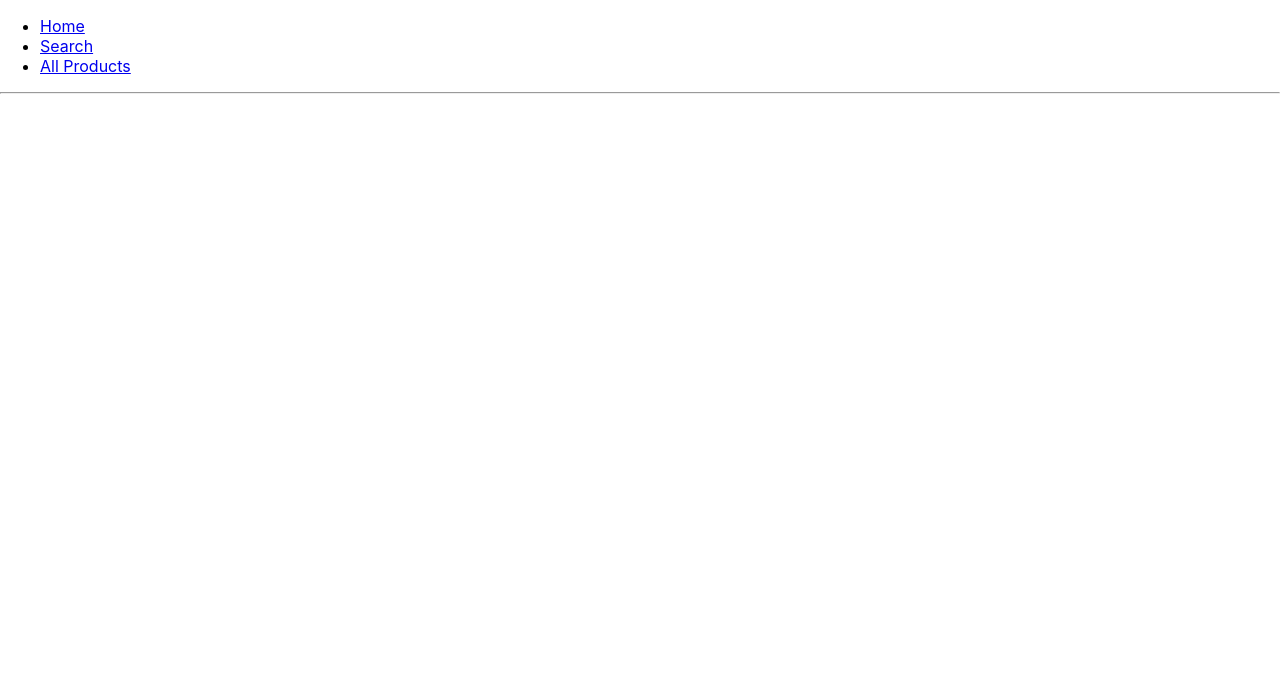
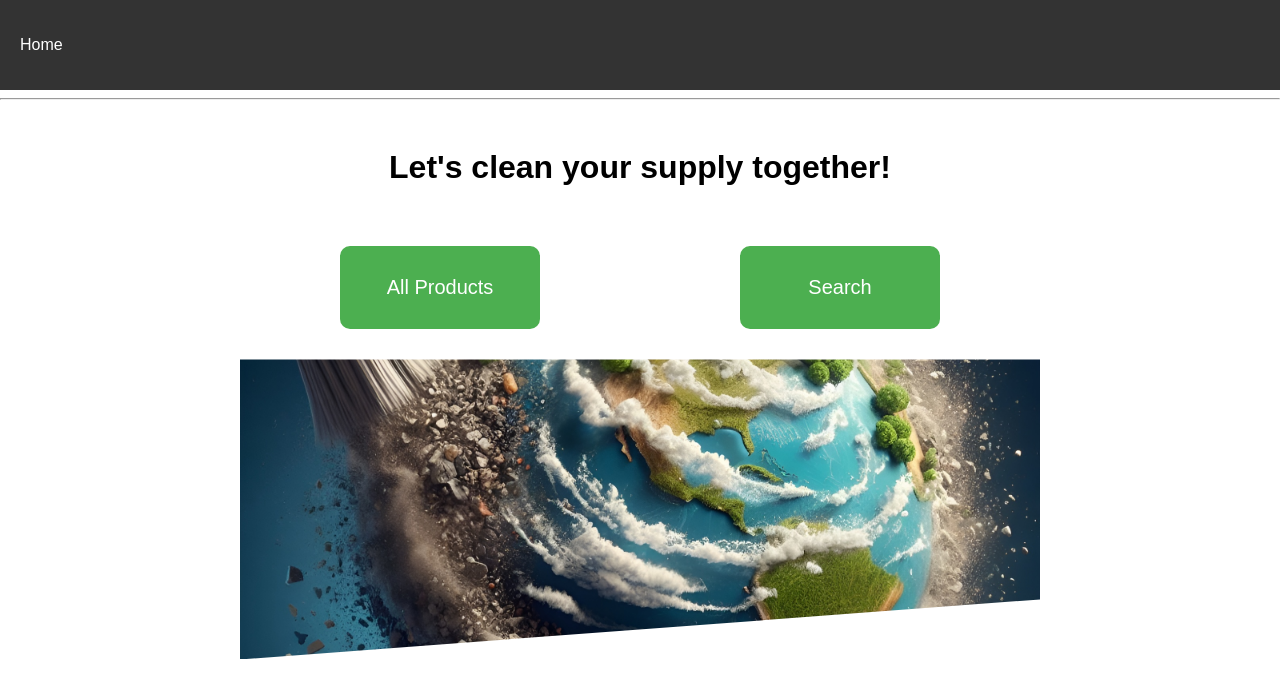
Before and after one commit to MBeshkov/procurement, a React (Create React App) app in the folder procurement-comparison/: page / in a window 1280 px wide. Shown: the top 698 px of the page. Built offline with nearby package versions, Linux system fonts and the light colour scheme.

Commit message:
modified:   procurement-comparison/src/App.js 	modified:   procurement-comparison/src/ProductDetails.js 	new file:   procurement-comparison/src/backg_lgo.jpg 	new file:   procurement-comparison/src/styles.css

```diff
--- a/procurement-comparison/src/App.js
+++ b/procurement-comparison/src/App.js
@@ -3,6 +3,26 @@ import axios from 'axios';
 import { BrowserRouter as Router, Routes, Route, Link } from 'react-router-dom';
 import ProductList from './ProductList';
 import ProductDetails from './ProductDetails';
+import './styles.css';
+
+function Home() {
+  return (
+    <div className="container">
+      <div className="home-content">
+        <h1>Let's clean your supply together!</h1>
+        <div className="home-buttons">
+          <Link to="/products">
+            <button className="square-button">All Products</button>
+          </Link>
+          <Link to="/search">
+            <button className="square-button">Search</button>
+          </Link>
+        </div>
+        <div className="background-image"></div>
+      </div>
+    </div>
+  );
+}
 
 function App() {
   return (
@@ -13,18 +33,13 @@ function App() {
             <li>
               <Link to="/">Home</Link>
             </li>
-            <li>
-              <Link to="/search">Search</Link>
-            </li>
-            <li>
-              <Link to="/products">All Products</Link>
-            </li>
           </ul>
         </nav>
 
         <hr />
 
         <Routes>
+          <Route path="/" element={<Home />} />
           <Route path="/search" element={<SearchPage />} />
           <Route path="/products" element={<ProductList />} />
           <Route path="/products/:code" element={<ProductDetails />} />
--- a/procurement-comparison/src/ProductDetails.js
+++ b/procurement-comparison/src/ProductDetails.js
@@ -3,6 +3,7 @@
 import React, { useEffect, useState } from 'react';
 import axios from 'axios';
 import { useParams } from 'react-router-dom';
+import './styles.css';
 
 function ProductDetails() {
   const { code } = useParams();
--- /dev/null
+++ b/procurement-comparison/src/styles.css
@@ -0,0 +1,144 @@
+/* styles.css */
+
+body {
+    font-family: 'Arial', sans-serif;
+    margin: 0;
+    padding: 0;
+  }
+
+  .container {
+    max-width: 800px;
+    margin: 0 auto;
+    padding: 20px;
+  }
+
+  nav {
+    background-color: #333;
+    color: white;
+    padding: 10px;
+  }
+
+  nav ul {
+    list-style: none;
+    display: flex;
+    justify-content: space-around;
+  }
+
+  nav a {
+    text-decoration: none;
+    color: white;
+  }
+
+  nav a:hover {
+    text-decoration: underline;
+    color: #ddd;
+  }
+
+  input {
+    padding: 8px;
+    margin-right: 5px;
+  }
+
+  button {
+    padding: 8px;
+    cursor: pointer;
+  }
+
+  .product-details {
+    margin-top: 20px;
+  }
+
+  .product-details p {
+    margin-bottom: 10px;
+  }
+
+  .product-details button {
+    margin-top: 10px;
+  }
+
+  .search-results {
+    margin-top: 20px;
+  }
+
+  .search-results ul {
+    list-style: none;
+    padding: 0;
+  }
+
+  .search-results li {
+    margin-bottom: 10px;
+  }
+
+  .home-buttons {
+    display: flex;
+    flex-direction: column;
+    align-items: center;
+    margin-top: 50px;
+  }
+
+  .home-button {
+    padding: 15px;
+    margin: 10px;
+    font-size: 18px;
+    background-color: #4caf50; /* Green color, you can customize this */
+    color: white;
+    border: none;
+    border-radius: 5px;
+    cursor: pointer;
+  }
+
+  .home-button:hover {
+    background-color: #45a049; /* Darker green color on hover */
+  }
+
+  nav ul {
+    list-style: none;
+    display: flex;
+    justify-content: space-between; /* Align items in a row with space between */
+    align-items: center;
+    padding: 10px;
+  }
+
+  nav a {
+    text-decoration: none;
+    color: white;
+  }
+
+  nav a:hover {
+    text-decoration: underline;
+    color: #ddd;
+  }
+
+  .home-content {
+    text-align: center;
+  }
+
+  .home-buttons {
+    display: flex;
+    flex-direction: row;
+    justify-content: space-around;
+    margin-top: 50px;
+  }
+
+  .square-button {
+    margin: 10px;
+    padding: 30px;
+    width: 200px;
+    font-size: 20px;
+    background-color: #4caf50;
+    color: white;
+    border: none;
+    border-radius: 10px;
+    cursor: pointer;
+  }
+
+  .square-button:hover {
+    background-color: #45a049;
+  }
+
+  .background-image {
+    height: 300px; /* Adjust the height as needed */
+    background: url('backg_lgo.jpg') center/cover no-repeat; /* Replace with your image path */
+    clip-path: polygon(0 0, 100% 0, 100% 80%, 0 100%);
+    margin-top: 20px; /* Adjust as needed */
+  }
```
Also changed, not shown: procurement-comparison/src/backg_lgo.jpg (added).
